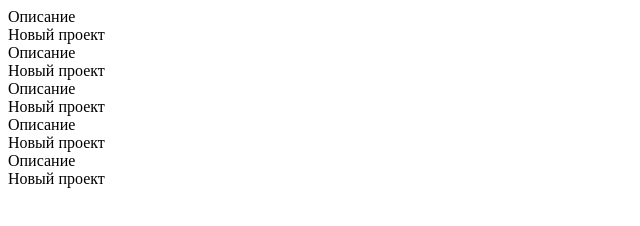
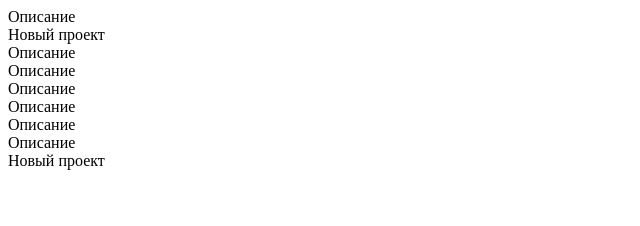
Before and after one commit to FalloutOFF/les_HTML5CSS3, a plain HTML site: page index.html in a window 1280 px wide. Shown: the whole page, without its empty margins (0-640 px from the left). Drawn offline with Linux system fonts and the light colour scheme.

Commit message:
Поменял содержимое тега див

```diff
--- a/index.html
+++ b/index.html
@@ -13,12 +13,12 @@ and open the template in the editor.
     <body>
         <div>Описание</div>
         <div>Новый проект</div>
+        <div></div>
         <div>Описание</div>
-        <div>Новый проект</div>
         <div>Описание</div>
-        <div>Новый проект</div>
         <div>Описание</div>
-        <div>Новый проект</div>
+        <div>Описание</div>
+        <div>Описание</div>
         <div>Описание</div>
         <div>Новый проект</div>
     </body>
```
